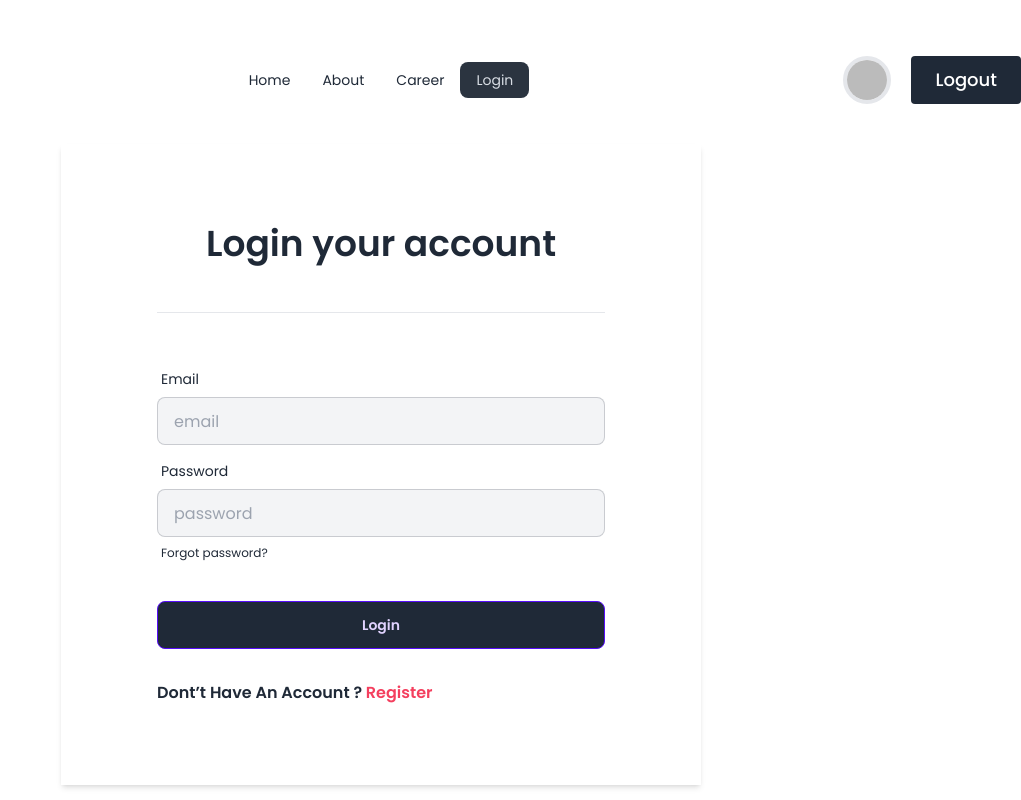
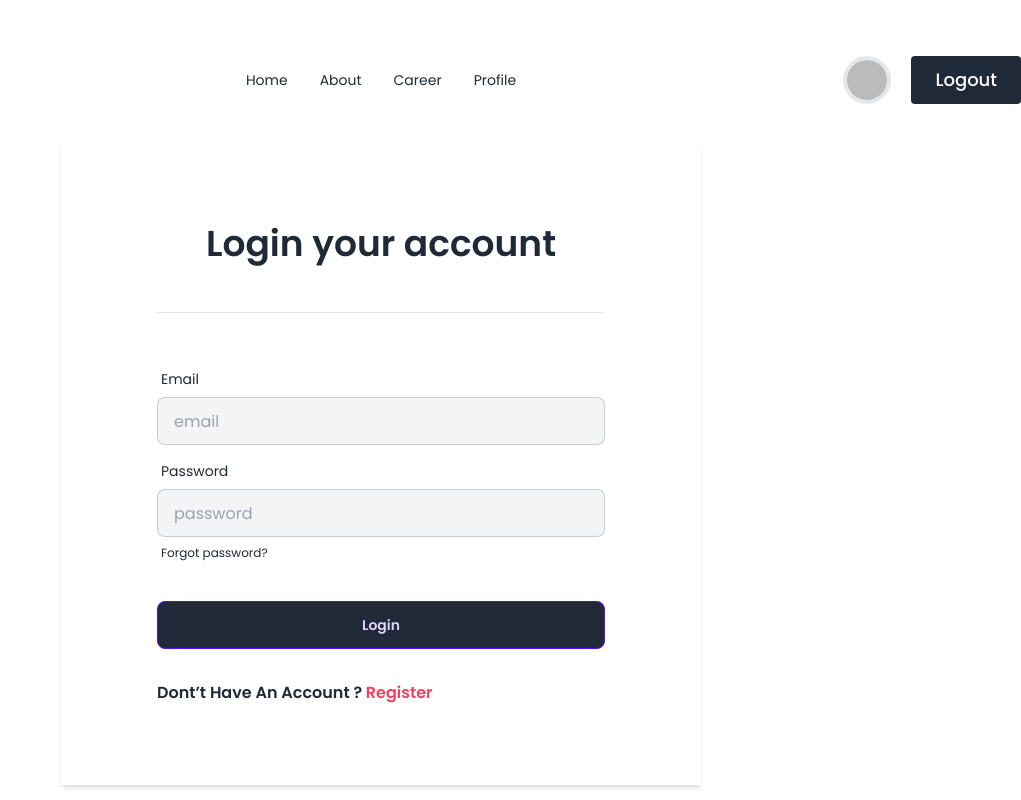
Before and after one commit to sm0bin/dragon-news, a React (Vite) app: page /login in a window 1280 px wide. Shown: the whole page, without its empty margins (259-1280 px from the left). Built offline with nearby package versions, Linux system fonts and the light colour scheme; no server answers; sample sign-in values are in the browser's storage.

Commit message:
Nav & link

```diff
--- a/src/pages/shared/Nav.jsx
+++ b/src/pages/shared/Nav.jsx
@@ -18,9 +18,19 @@ const Nav = () => {
       <li>
         <NavLink to="/career">Career</NavLink>
       </li>
-      <li>
-        <NavLink to="/login">Login</NavLink>
-      </li>
+      {user ?
+        (
+          <li>
+            <NavLink to="/profile">Profile</NavLink>
+          </li>
+        ) : (
+          <li>
+            <NavLink to="/login">Login</NavLink>
+          </li>
+        )
+      }
+
+
     </>
 
   const navigate = useNavigate();
--- a/src/pages/shared/RightSide.jsx
+++ b/src/pages/shared/RightSide.jsx
@@ -5,6 +5,7 @@ import {
   RiInstagramLine,
 } from "react-icons/ri";
 import Ad from "./Ad";
+import { Link } from "react-router-dom";
 
 const RightSide = () => {
   const qZoneImages = [
@@ -29,24 +30,24 @@ const RightSide = () => {
       <h2 className="font-semibold text-xl">Find Us On</h2>
 
       <div className="border rounded">
-        <div className="font-medium p-4 border-b flex items-center gap-2.5">
+        <Link to="#" className="font-medium p-4 border-b flex items-center gap-2.5">
           <div className="w-8 h-8 rounded-full bg-gray-200 p-2">
             <RiFacebookFill className="m-auto text-gray-500" />
           </div>{" "}
           Facebook
-        </div>
-        <div className="font-medium p-4 border-b flex items-center gap-2.5">
+        </Link>
+        <Link to="#" className="font-medium p-4 border-b flex items-center gap-2.5">
           <div className="w-8 h-8 rounded-full bg-gray-200 p-2">
             <RiTwitterXFill className="m-auto text-gray-500" />
           </div>{" "}
           Twitter
-        </div>
-        <div className="font-medium p-4  flex items-center gap-2.5">
+        </Link>
+        <Link to="#" className="font-medium p-4  flex items-center gap-2.5">
           <div className="w-8 h-8 rounded-full bg-gray-200 p-2">
             <RiInstagramLine className="m-auto text-gray-500" />
           </div>{" "}
           Instagram
-        </div>
+        </Link>
       </div>
 
       <div className="bg-gray-200 space-y-5 p-4 rounded">
```
